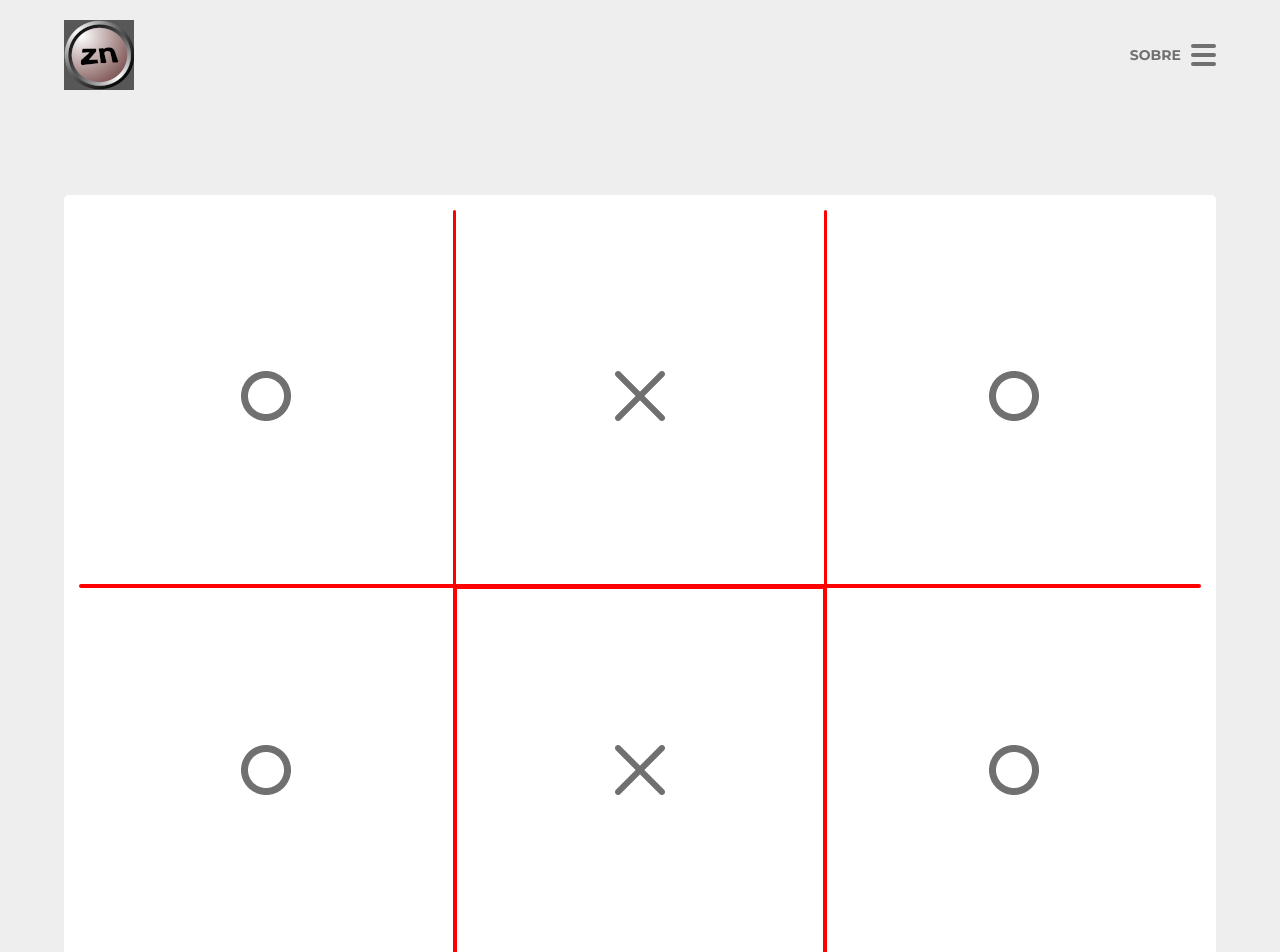
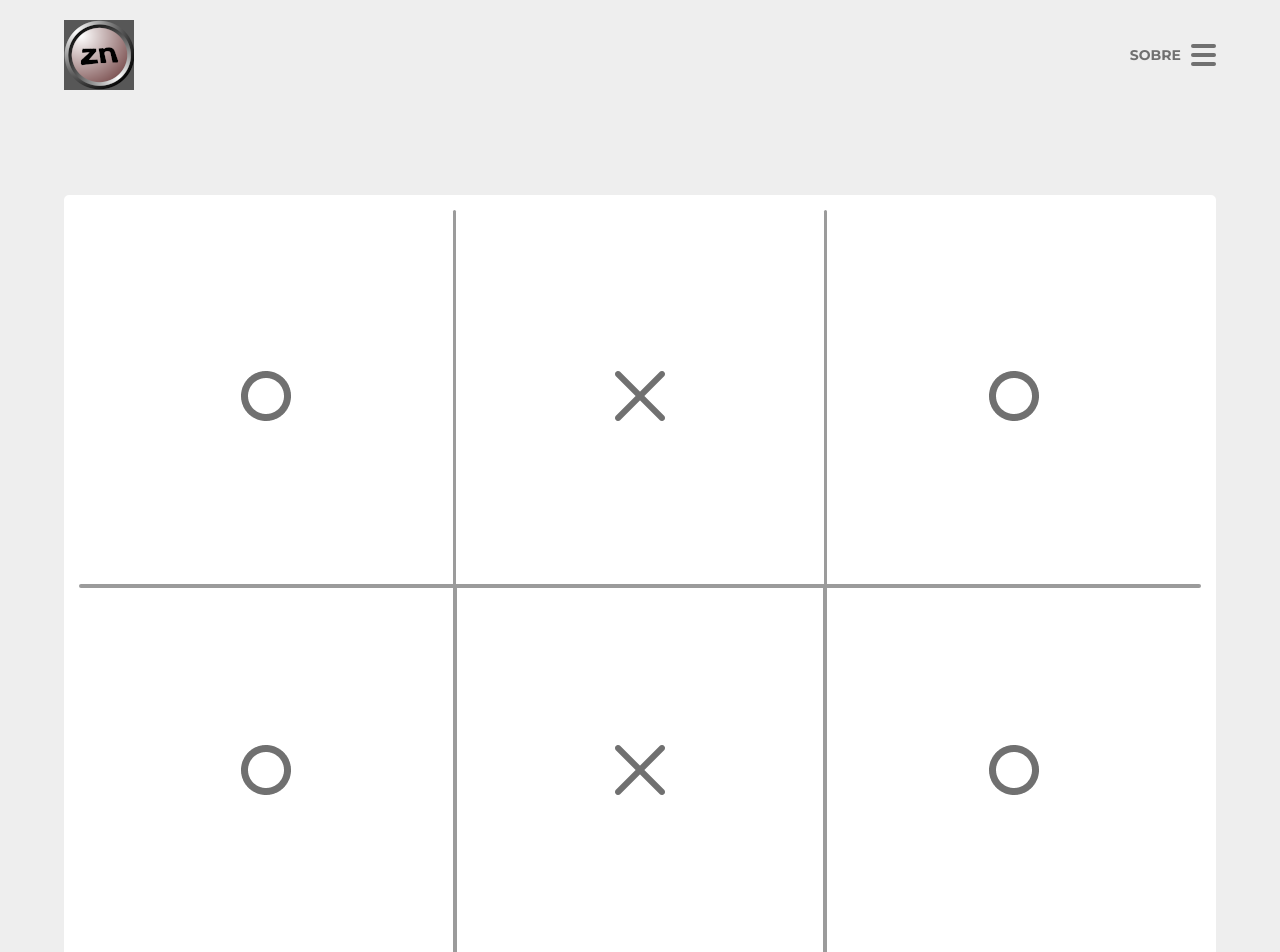
Before and after one commit to ze37/github, a React (Create React App) app in the folder JogoDaVelha/jogo-da-velha/: page / in a window 1280 px wide. Shown: the top 952 px of the page. Built offline with nearby package versions, Linux system fonts and the light colour scheme.

Commit message:
Alteramos a cor da hashtag

```diff
--- a/JogoDaVelha/jogo-da-velha/src/components/Hashtag/style.css
+++ b/JogoDaVelha/jogo-da-velha/src/components/Hashtag/style.css
@@ -37,7 +37,7 @@
 .hashtag > .item:nth-child(8)::before,
 .hashtag > .item:nth-child(8)::after{
     content: "";
-    background-color: red;
+    background-color:var(--color-third);
 }
 
 .hashtag > .item:nth-child(2)::before,
@@ -71,10 +71,11 @@
     border-bottom-left-radius: 2.5px;
 }
 .hashtag > .item:nth-child(5){
-    border-left: 4px solid red;
-    border-right: 4px solid red;
-    border-top: 5px solid red;
-    border-bottom: 5px solid red;
+    border: solid var(--color-third);
+    border-left-width: 4px;
+    border-right-width: 4px;
+    border-top-width: 4px ;
+    border-bottom-width: 4px;
 }
 .hashtag > .item:nth-child(6)::before,
 .hashtag > .item:nth-child(6)::after{
```
